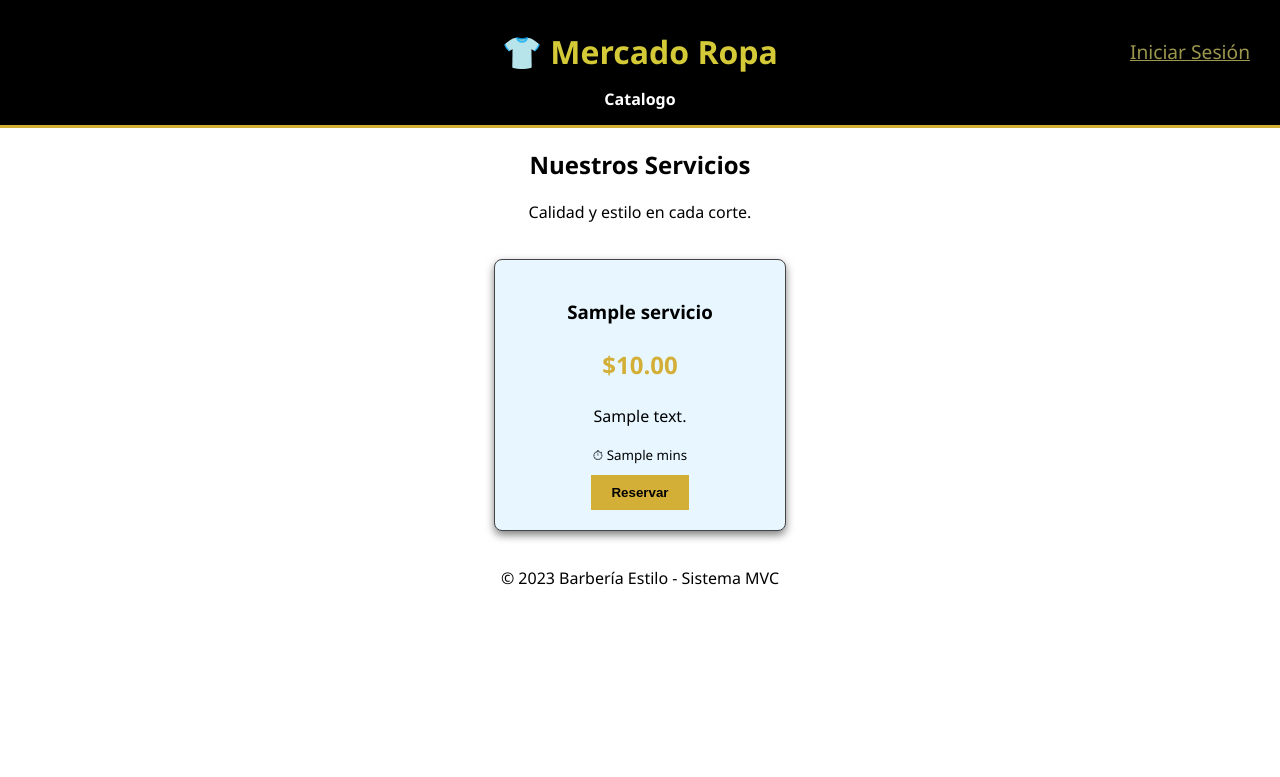
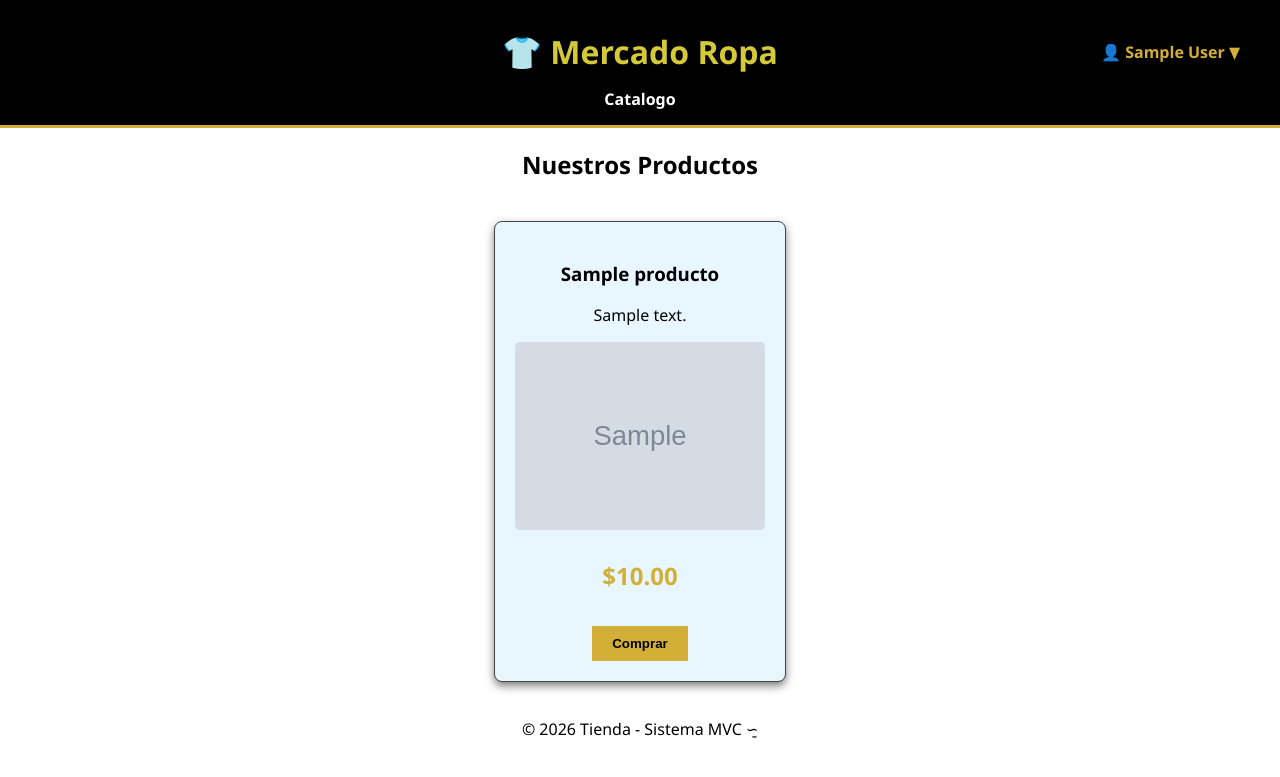
Before and after one commit to LKlukasLK/Proyecto-final, a PHP site: page / in a window 1280 px wide. Shown: the top 777 px of the page. Run offline with PHP 8.4, Linux system fonts and the light colour scheme; the visitor is signed in with stand-in values (Sample User, id 1); tables that the repository leaves empty or names only in its code hold one stand-in row (values such as "Sample post"); grey boxes marked "Sample" are stand-in pictures.

Commit message:
feat: Agregar sistema de autenticación y actualizar componentes UI. - autenticación de usuarios - interfaz de usuario mejorada - nuevas páginas para administración y registro - mejoras en la gestión de servicios - actualización de estilos y recursos visuales -------------------------------------------------------------

```diff
--- a/controllers/LoginController.php
+++ b/controllers/LoginController.php
@@ -18,9 +18,9 @@ class LoginController {
 
             if ($usuario) {
                 // Guardamos datos en sesión
-                $_SESSION['usuario_id'] = $usuario['id'];
-                $_SESSION['usuario_nombre'] = $usuario['nombre'];
-                header("Location: index.php?ver=reservar"); // Lo mandamos a reservar
+                $_SESSION['id'] = $usuario['id'];
+                $_SESSION['nombre'] = $usuario['nombre'];
+                header("Location: index.php?ver=inicio");
             } else {
                 echo "<script>alert('Usuario o contraseña incorrectos'); window.location.href='index.php?ver=login';</script>";
             }
--- a/index.php
+++ b/index.php
@@ -21,8 +21,8 @@ switch ($pagina) {
         break;
 
     case 'catalogo':
-        require_once 'controllers/HomeController.php';
-        $controller = new HomeController();
+        require_once 'controllers/CatalogoController.php';
+        $controller = new CatalogoController();
         $controller->catalogo();
         break;
 
--- a/models/ServicioModel.php
+++ b/models/ServicioModel.php
@@ -5,7 +5,7 @@ class ServicioModel {
     public function obtenerTodos() {
         $pdo = Database::conectar();
         // Seleccionamos todo de la tabla servicios
-        $stmt = $pdo->query("SELECT * FROM servicios");
+        $stmt = $pdo->query("SELECT * FROM productos");
         return $stmt->fetchAll();
     }
 }
--- a/public/css/style.css
+++ b/public/css/style.css
@@ -6,16 +6,117 @@ body {
     text-align: center;
 }
 
+/* Cabecera  */
+
 header {
     background-color: #000000;
     padding: 20px;
-    border-bottom: 3px solid #d4af37; /* Color dorado */
+    border-bottom: 3px solid #d4af37;
+    /* Color dorado */
 }
-header > h1 {
+
+header>h1 {
     color: #d4c937;
     margin: 0;
 }
 
+/* Hacemos que el header distribuya el espacio: Logo a la izq, Menú a la der */
+header {
+    display: flex;
+    justify-content: space-between;
+    align-items: center;
+    padding: 15px 30px;
+    position: relative;
+    flex-direction: column;
+}
+/* --- ESTILOS DEL MENÚ DESPLEGABLE --- */
+
+/*TODO: ajustar el logo y el menu de inicio de sesión en una sola linea*/
+.box_reg {
+    display: flex;
+    justify-content: center;
+    /* Centra el contenido principal (Mercado Ropa) */
+    align-items: center;
+    padding: 15px 30px;
+    position: relative;
+    /* Necesario para que el hijo absoluto se guíe por este contenedor */
+    width: 100%;
+}
+
+.box_reg h1 {
+    color: #d4c937;
+    margin: 0;
+}
+
+.box_reg a {
+    text-decoration: none;
+    padding: 5px 15px;
+    border-radius: 5px;
+    background-color: #d4af37;
+    color: #000000af;
+    font-weight: bold;
+    margin: 0;
+}
+
+/* Seleccionamos específicamente el segundo h1 (el de usuario-menu) */
+.box_reg > a,
+.box_reg .usuario-menu {
+    position: absolute;
+    right: 30px; /* Lo empuja a la derecha */
+    top: 50%;
+    transform: translateY(-50%); /* Lo centra verticalmente */
+    margin: 0;
+}
+
+/* El contenedor del nombre del usuario */
+.usuario-menu {
+    position: relative;
+    display: inline-block;
+    cursor: pointer;
+    font-weight: bold;
+    color: #d4af37;
+    /* Dorado */
+    padding: 10px;
+}
+
+/* ¡LA MAGIA! Mostrar el menú cuando pasas el mouse por encima */
+.usuario-menu:hover .contenido-desplegable {
+    display: block;
+}
+
+/* El menú oculto (La cajita que cae) */
+.contenido-desplegable {
+    display: none;
+    /* Oculto por defecto */
+    position: absolute;
+    right: 0;
+    top: 100%;
+    background-color: #333;
+    min-width: 160px;
+    box-shadow: 0px 8px 16px 0px rgba(0, 0, 0, 0.5);
+    border-radius: 5px;
+    z-index: 1000;
+}
+
+/* Los enlaces dentro del menú */
+.contenido-desplegable a {
+    color: white;
+    padding: 12px 16px;
+    text-decoration: none;
+    display: block;
+    text-align: left;
+    margin: 0;
+    border-bottom: 1px solid #444;
+}
+
+.contenido-desplegable a:hover {
+    background-color: #444;
+}
+
+/* Botón de cerrar sesión en rojo */
+.contenido-desplegable a.btn-salir {
+    color: #ff6b6b;
+}
 nav a {
     color: rgb(255, 255, 255);
     margin: 0 15px;
@@ -23,6 +124,11 @@ nav a {
     font-weight: bold;
 }
 
+
+/** /////////////////////////////////////////////////////*/
+/** /////////////////////////////////////////////////////*/
+
+/*TODOD/// Estilos para las tarjetas de productos ////// */
 .grid-servicios {
     display: flex;
     justify-content: center;
@@ -30,19 +136,24 @@ nav a {
     gap: 20px;
     padding: 20px;
 }
-
+.grid-servicios .tarjeta img {
+    width: 100%;
+    height: auto;
+    border-radius: 5px;
+}
 .tarjeta {
     background-color: #e7f6ff;
     border: 1px solid #444;
     padding: 20px;
     width: 250px;
     border-radius: 8px;
-    box-shadow: 0 4px 8px rgba(0,0,0,0.5);
+    box-shadow: 0 4px 8px rgba(0, 0, 0, 0.5);
 }
 
 .precio {
     font-size: 1.5em;
-    color: #d4af37; /* Dorado */
+    color: #d4af37;
+    /* Dorado */
     font-weight: bold;
 }
 
@@ -66,7 +177,8 @@ button {
     text-align: left;
 }
 
-input, select {
+input,
+select {
     width: 100%;
     padding: 10px;
     margin: 10px 0 20px 0;
@@ -78,93 +190,3 @@ label {
     color: #d4af37;
     font-weight: bold;
 }
-
-
-/* --- ESTILOS DEL MENÚ DESPLEGABLE (NUEVO) --- */
-
-/* Hacemos que el header distribuya el espacio: Logo a la izq, Menú a la der */
-header {
-    display: flex;
-    justify-content: space-between;
-    align-items: center;
-    padding: 15px 30px;
-    position: relative;
-    flex-direction: column;
-}
-
-/*//////////////////////////////////////////////////////////////*/
-/*TODO: ajustar el logo y el menu de inicio de sesión en una sola linea*/
-.box_reg {
-    display: flex;
-    justify-content: center; /* Centra el contenido principal (Mercado Ropa) */
-    align-items: center;
-    padding: 15px 30px;
-    position: relative; /* Necesario para que el hijo absoluto se guíe por este contenedor */
-    width: 100%;
-}
-
-.box_reg h1 {
-    color: #d4c937;
-    margin: 0;
-}
-.box_reg a {
-    color: #e4dc70af;
-    margin: 0;
-}
-
-/* Seleccionamos específicamente el segundo h1 (el de usuario-menu) */
-.box_reg a:last-of-type {
-    position: absolute;
-    right: 30px; /* Lo empuja a la derecha respetando el padding */
-    font-size: 1.2rem; /* Opcional: ajustar tamaño si es un menú */
-}
-
-
-
-/* El contenedor del nombre del usuario */
-.usuario-menu {
-    position: relative;
-    display: inline-block;
-    cursor: pointer;
-    font-weight: bold;
-    color: #d4af37; /* Dorado */
-    padding: 10px;
-}
-
-/* El menú oculto (La cajita que cae) */
-.contenido-desplegable {
-    display: none; /* Oculto por defecto */
-    position: absolute;
-    right: 0;
-    top: 100%;
-    background-color: #333;
-    min-width: 160px;
-    box-shadow: 0px 8px 16px 0px rgba(0,0,0,0.5);
-    border-radius: 5px;
-    z-index: 1000;
-}
-
-/* Los enlaces dentro del menú */
-.contenido-desplegable a {
-    color: white;
-    padding: 12px 16px;
-    text-decoration: none;
-    display: block;
-    text-align: left;
-    margin: 0;
-    border-bottom: 1px solid #444;
-}
-
-.contenido-desplegable a:hover {
-    background-color: #444;
-}
-
-/* Botón de cerrar sesión en rojo */
-.contenido-desplegable a.btn-salir {
-    color: #ff6b6b;
-}
-
-/* ¡LA MAGIA! Mostrar el menú cuando pasas el mouse por encima */
-.usuario-menu:hover .contenido-desplegable {
-    display: block;
-}
--- a/views/inicio.html
+++ b/views/inicio.html
@@ -3,7 +3,7 @@
 <head>
     <meta charset="UTF-8">
     <meta name="viewport" content="width=device-width, initial-scale=1.0">
-    <title>Barbería Estilo | Inicio</title>
+    <title>Tienda</title>
     <!-- Vinculamos el CSS -->
     <link rel="stylesheet" href="public/css/style.css">
 </head>
@@ -11,7 +11,22 @@
 
     <header>
         <div class="box_reg">
-            <a href="index.php?ver=login">Iniciar Sesión</a>
+            <?php if (isset($_SESSION['id'])): ?>
+                <!-- SI ESTÁ LOGUEADO: Muestra Nombre + Desplegable -->
+                <div class="usuario-menu">
+                    <span>👤 <?php echo $_SESSION['nombre']; ?> ▼</span>
+
+                    <div class="contenido-desplegable">
+                        <a href="index.php?ver=reservar">📅 Reservar Cita</a>
+                        <!-- Aquí podrías poner 'Mis Citas' en el futuro -->
+                        <a href="index.php?ver=logout" class="btn-salir">🚪 Cerrar Sesión</a>
+                    </div>
+                </div>
+                <?php else: ?>
+                <!-- SI NO ESTÁ LOGUEADO: Muestra botones normales -->
+                <a href="index.php?ver=login">Iniciar Sesión</a>
+            <?php endif; ?>
+
             <h1>👕 Mercado Ropa</h1>
         </div>
         <nav>
@@ -20,22 +35,20 @@
     </header>
 
     <main>
-        <h2>Nuestros Servicios</h2>
-        <p>Calidad y estilo en cada corte.</p>
-
+        <h2>Nuestros Productos</h2>
         <div class="grid-servicios">
             <?php if (empty($servicios)): ?>
-                <p>No hay servicios disponibles en este momento.</p>
+                <p>No hay productos disponibles en este momento.</p>
             <?php else: ?>
-                <!-- Bucle para mostrar cada servicio de la Base de Datos -->
+                <!-- Bucle para mostrar cada producto de la Base de Datos -->
                 <?php foreach ($servicios as $servicio): ?>
                     <div class="tarjeta">
                         <h3><?php echo htmlspecialchars($servicio['nombre']); ?></h3>
+                        <p class="desc"><?php echo htmlspecialchars($servicio['descripcion']); ?></p>
+                        <img src="public/img/<?php echo htmlspecialchars($servicio['imagen']); ?>" alt="<?php echo htmlspecialchars($servicio['nombre']); ?>">
+                        <br>
                         <p class="precio">$<?php echo number_format($servicio['precio'], 2); ?></p>
-                        <p class="desc"><?php echo htmlspecialchars($servicio['descripcion']); ?></p>
-                        <small>⏱ <?php echo $servicio['duracion_minutos']; ?> mins</small>
-                        <br>
-                        <button>Reservar</button>
+                        <button>Comprar</button>
                     </div>
                 <?php endforeach; ?>
             <?php endif; ?>
@@ -43,7 +56,7 @@
     </main>
 
     <footer>
-        <p>&copy; 2023 Barbería Estilo - Sistema MVC</p>
+        <p>&copy; 2026 Tienda - Sistema MVC &race;</p>
     </footer>
 
 </body>
--- a/views/reservar.html
+++ b/views/reservar.html
@@ -2,7 +2,7 @@
 <html lang="es">
 <head>
     <meta charset="UTF-8">
-    <title>Reservar | Barbería</title>
+    <title>Reservar | Tienda</title>
     <link rel="stylesheet" href="public/css/style.css">
 </head>
 <body>
```
Also changed, not shown: admin/auth_check.php (added, +10 -0 lines), admin/index.php (added, +9 -0 lines), views/login.html (+7 -3 lines), views/registro.html (added, +12 -0 lines), public/img/remera_negra.jpg (added).
